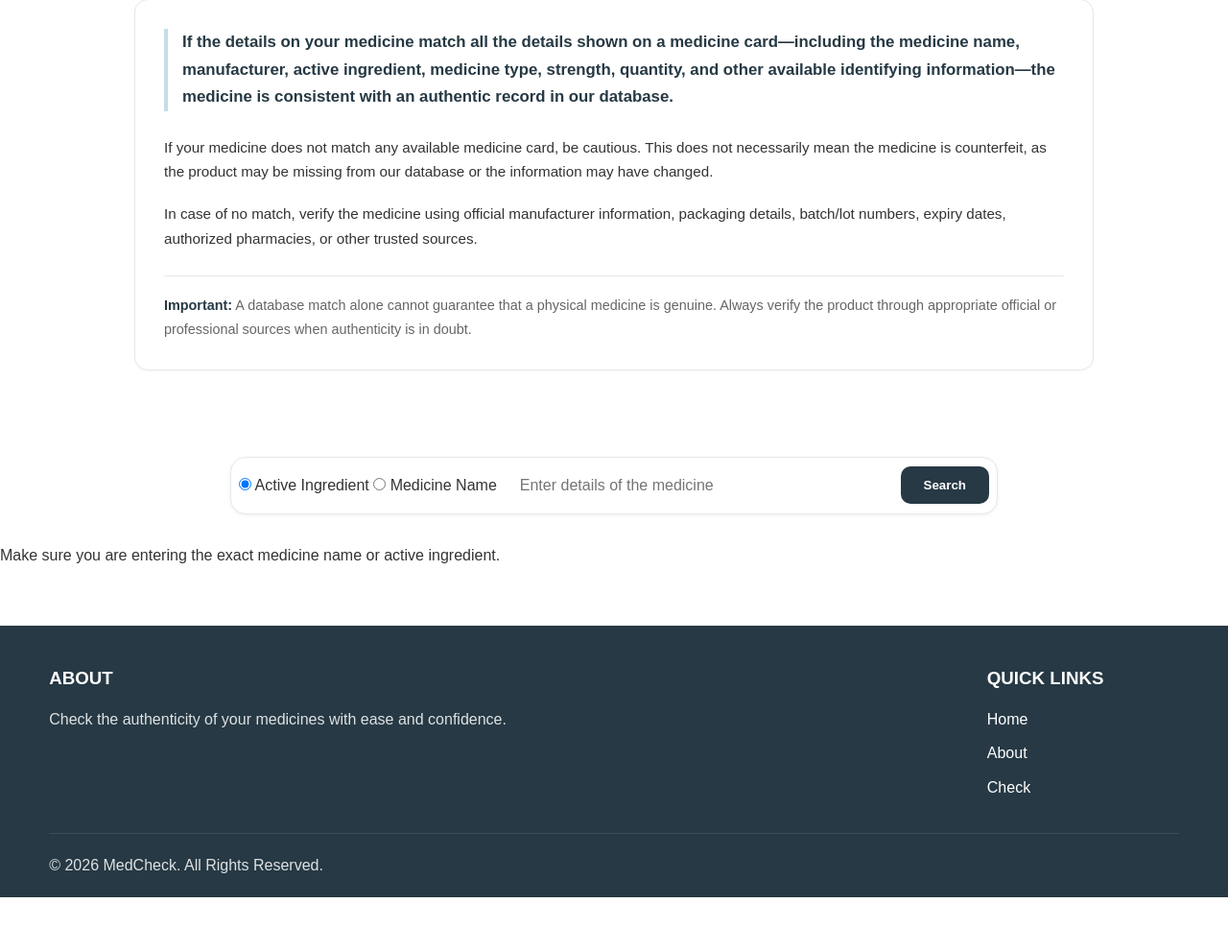
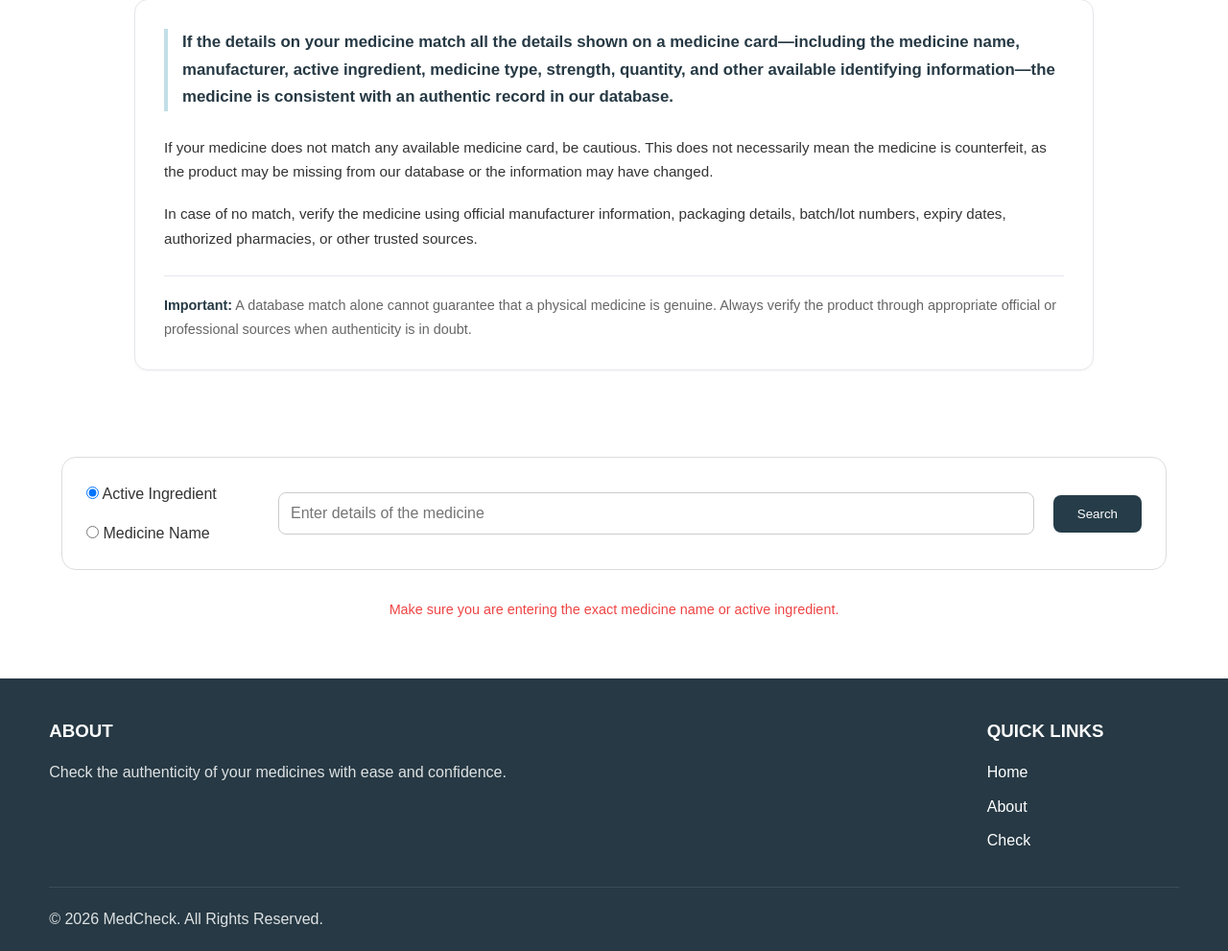
Before and after one commit to TheCodeyCorner/MedCheck, a Flask app: page / in a window 1280 px wide. Shown: the part 950-1941 px from the top of the page at 96% size. Before the commit the page ends 1885 px from the top, so only its background shows below. Run offline with Flask 3, Linux system fonts and the light colour scheme.

Commit message:
Update: modified css

```diff
--- a/static/styles.css
+++ b/static/styles.css
@@ -295,23 +295,33 @@ a {
 #medicine-search-form {
   display: flex;
   align-items: center;
-  gap: 8px;
-  width: min(92%, 800px);
+  gap: 20px;
+
+  width: 90%;
   margin: 30px auto;
-  background: #fff;
-  border: 1px solid #e5e7eb;
-  border-radius: 16px;
-  padding: 8px;
-  box-shadow: 0 1px 4px rgba(0, 0, 0, 0.06);
+  padding: 25px;
+
+  border: 1px solid #ddd;
+  border-radius: 15px;
+}
+
+.search-type {
+  display: flex;
+  flex-direction: column;
+  gap: 15px;
+
+  width: 180px;
 }
 
 #medicine-search {
   flex: 1;
-  padding: 12px 16px;
-  border: none;
-  border-radius: 10px;
-  font-size: 1rem;
-  background: transparent;
+
+  padding: 12px;
+
+  border: 1px solid #ccc;
+  border-radius: 8px;
+
+  font-size: 16px;
 }
 
 #medicine-search:focus {
@@ -319,16 +329,23 @@ a {
 }
 
 #medicine-search-form button {
-  padding: 12px 24px;
+  padding: 12px 25px;
+
   border: none;
-  border-radius: 10px;
-  background: var(--primary-color);
-  color: #fff;
+  border-radius: 8px;
+
+  background: #263d49;
+  color: white;
+
   cursor: pointer;
-  font-weight: 600;
-  white-space: nowrap;
 }
 
+.search-warning {
+  margin-top: 10px;
+  color: #ef4444;
+  font-size: 0.9rem;
+  text-align: center;
+}
 
 /* =========================================================
    MEDICINE CARDS
--- a/templates/index.html
+++ b/templates/index.html
@@ -136,8 +136,7 @@
       <div class="search-type">
         <label>
             <input type="radio" name="search-type" value="active" checked>
-            Active Ingredient
-        </label>
+            Active Ingredient</label>
 
         <label>
             <input type="radio" name="search-type" value="name">
```
Also changed, not shown: database/results.csv (+20 -0 lines).
